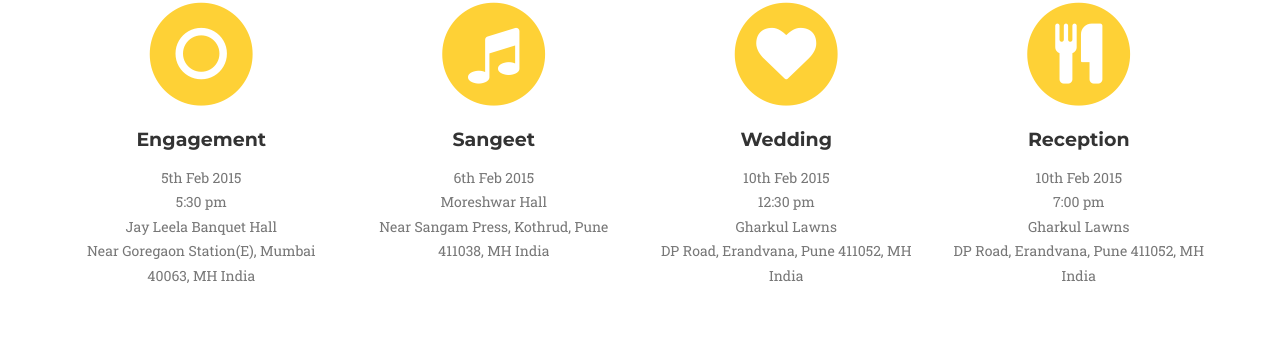
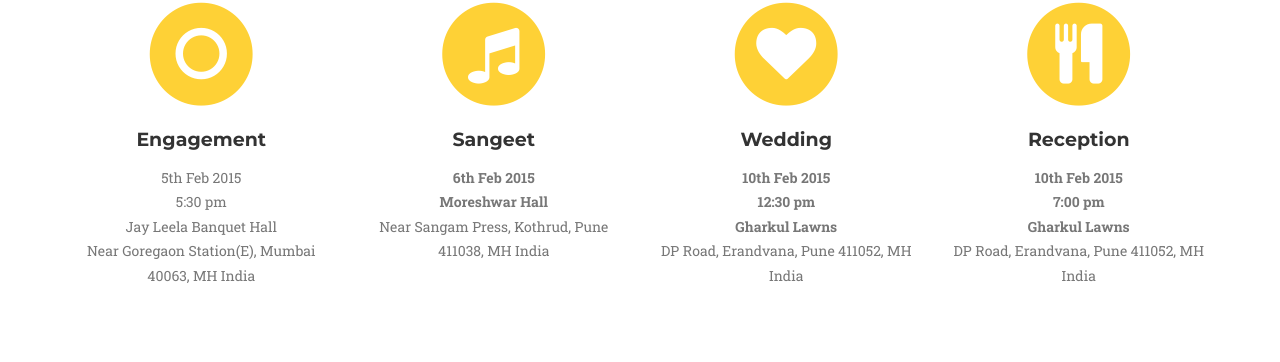
Before and after one commit to ajkl/wedding-invite, a Jekyll site: the page built from index.html, in a window 1280 px wide and 900 px high, scrolled down 958 px. Shown: the part 88-450 px from the top of the window. Built offline with Jekyll 4.4.1, drawn with Linux system fonts in a browser that asks for light colours; some web fonts are replaced; comment, search, counter and statistics services are not loaded.

Commit message:
Update services.html

```diff
--- a/_includes/services.html
+++ b/_includes/services.html
@@ -15,7 +15,7 @@
                     </span>
 
                     <h4 class="service-heading" color="red">Engagement</h4>
-                    <p class="text-muted">5th Feb 2015<br>5:30 pm<br>Jay Leela Banquet Hall<br> Near Goregaon Station(E), Mumbai 40063, MH India</p>
+                    <p class="text-muted"><b></b>5th Feb 2015<br>5:30 pm<br>Jay Leela Banquet Hall<br></b> Near Goregaon Station(E), Mumbai 40063, MH India</p>
                 </div>
                 <div class="col-md-3">
                     <span class="fa-stack fa-4x">
@@ -24,7 +24,7 @@
                     </span>
 
                     <h4 class="service-heading">Sangeet</h4>
-                    <p class="text-muted">6th Feb 2015<br>Moreshwar Hall<br>Near Sangam Press, Kothrud, Pune 411038, MH India</p>
+                    <p class="text-muted"><b>6th Feb 2015<br>Moreshwar Hall<br></b>Near Sangam Press, Kothrud, Pune 411038, MH India</p>
                 </div>
                 <div class="col-md-3">
                     <span class="fa-stack fa-4x">
@@ -33,7 +33,7 @@
                     </span>
 
                     <h4 class="service-heading">Wedding</h4>
-                    <p class="text-muted">10th Feb 2015<br>12:30 pm<br>Gharkul Lawns<br>DP Road, Erandvana, Pune 411052, MH India</p>
+                    <p class="text-muted"><b>10th Feb 2015<br>12:30 pm<br>Gharkul Lawns<br></b>DP Road, Erandvana, Pune 411052, MH India</p>
                 </div>
                 <div class="col-md-3">
                     <span class="fa-stack fa-4x">
@@ -42,7 +42,7 @@
                     </span>
 
                     <h4 class="service-heading">Reception</h4>
-                    <p class="text-muted">10th Feb 2015<br>7:00 pm<br>Gharkul Lawns<br>DP Road, Erandvana, Pune 411052, MH India</p>
+                    <p class="text-muted"><b>10th Feb 2015<br>7:00 pm<br>Gharkul Lawns<br></b>DP Road, Erandvana, Pune 411052, MH India</p>
                 </div>
             </div>
         </div>
```
